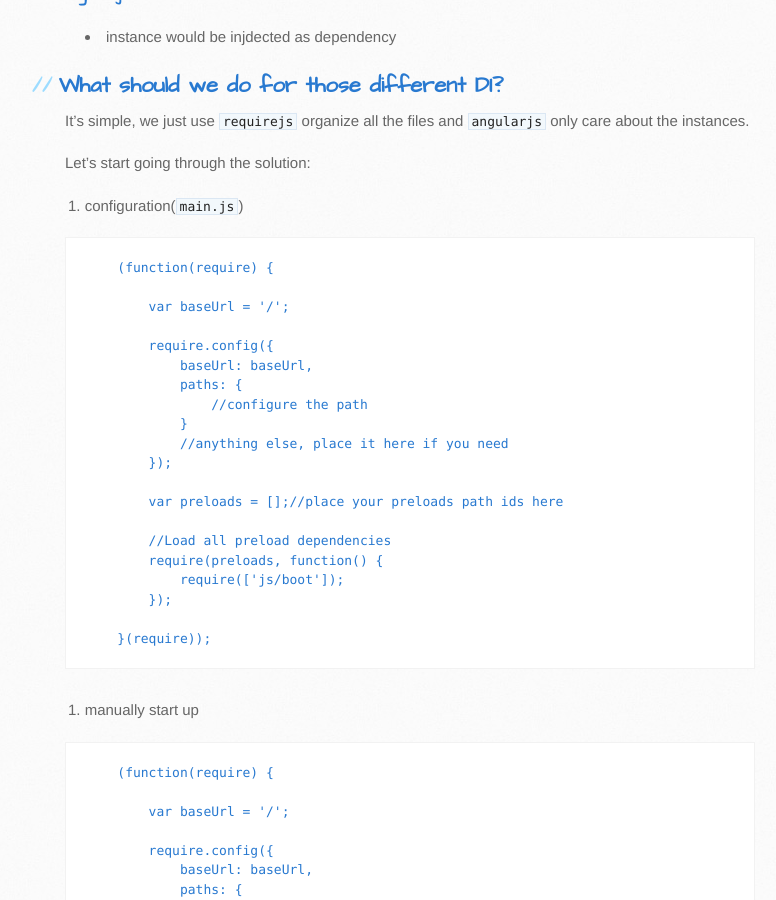
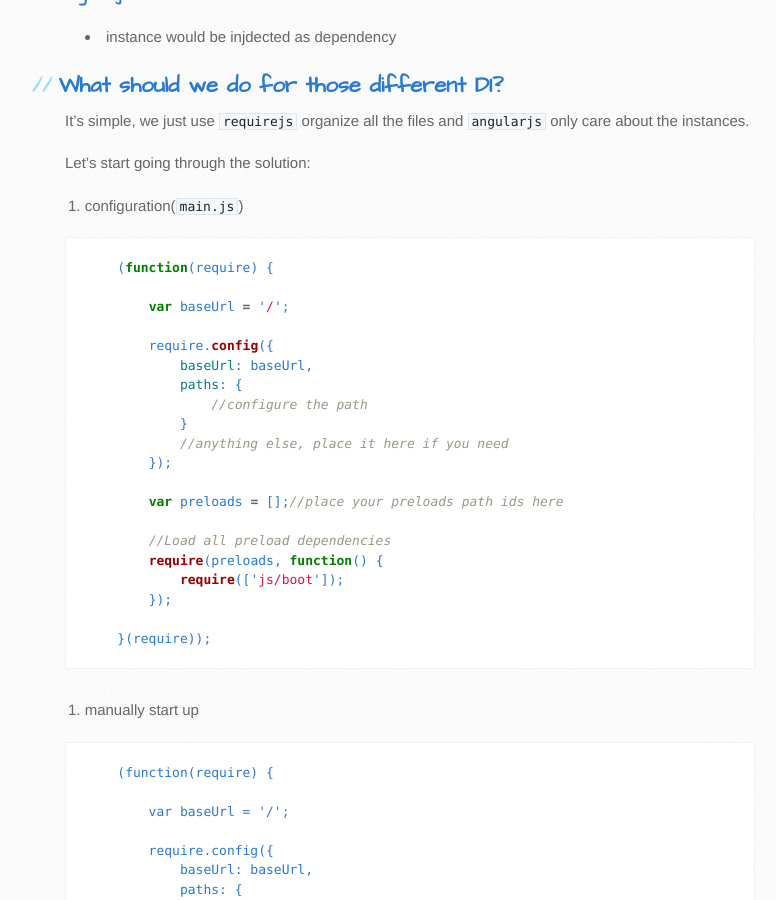
Before and after one commit to leftstick/angularjs-amd-skeleton, a Jekyll site: the page built from index.md, in a window 1280 px wide and 900 px high, scrolled down 1428 px. Shown: the whole window, without its empty margins (105-881 px from the left). Built offline with Jekyll 4.4.1, drawn with Linux system fonts in a browser that asks for light colours.

Commit message:
use expression instead of backticks

````diff
--- a/index.md
+++ b/index.md
@@ -52,7 +52,7 @@ Let's start going through the solution:
 
 1. configuration(`main.js`)
 
-```JavaScript
+{% highlight JavaScript %}
     (function(require) {
 
         var baseUrl = '/';
@@ -73,7 +73,7 @@ Let's start going through the solution:
         });
 
     }(require));
-```
+{% endhighlight %}
 
 2. manually start up
 
````
